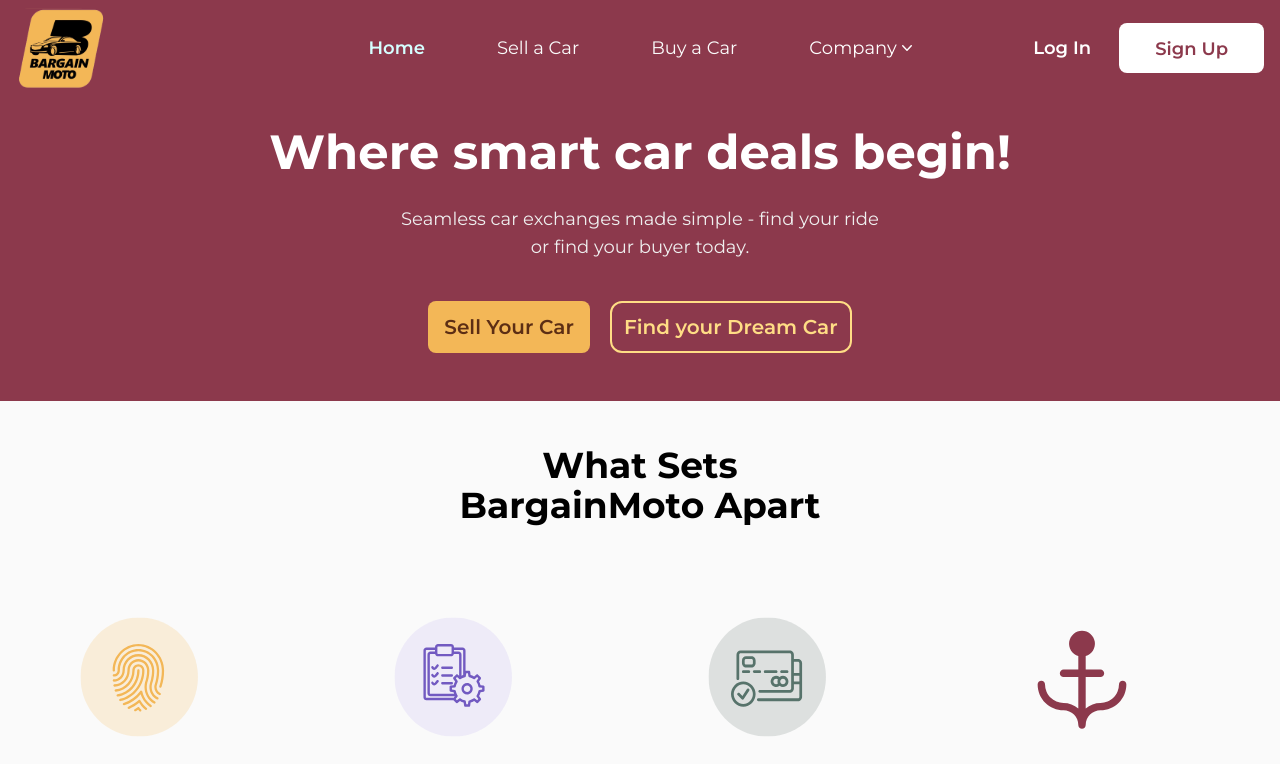
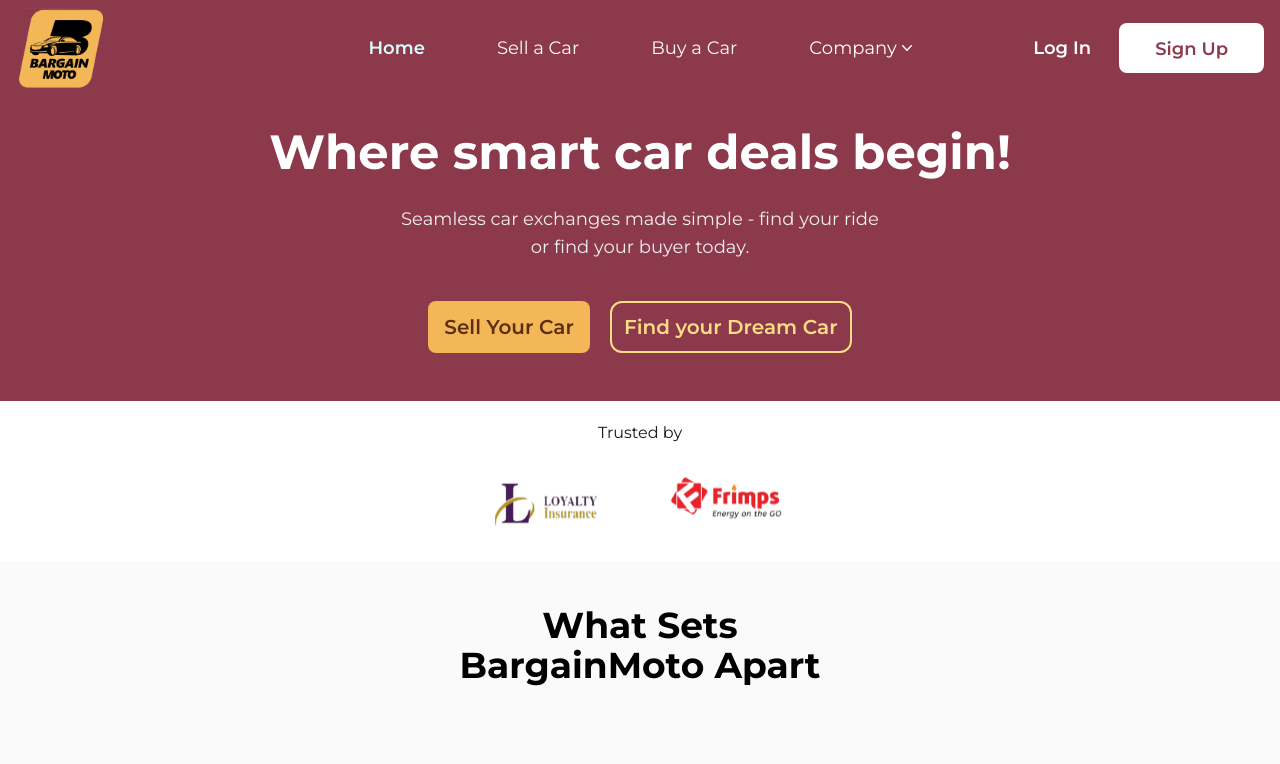
Before and after one commit to Touchstack/BargainMoto-New, a React (Vite) app: page / in a window 1280 px wide. Shown: the top 764 px of the page. Built offline with nearby package versions, Linux system fonts and the light colour scheme.

Commit message:
Home Trusted By
Home Trusted By

```diff
--- /dev/null
+++ b/src/components/Hero/HomeTrustedBy.jsx
@@ -0,0 +1,28 @@
+import React from "react";
+import Loyalty from "../../assets/images/Loyalty.svg";
+import Frimps from "../../assets/images/Frimps.svg";
+
+const HomeTrustedBy = () => {
+  return (
+    <div>
+      <div className="font-Regular flex justify-center items-center text-[#191919] mt-5">
+        Trusted by
+      </div>
+      <div className="font-Regular flex justify-center items-center lg:flex-row md:flex-row sm:flex-col m-5">
+        <img
+          src={Loyalty}
+          alt="Loyalty.svg"
+          style={{ height: "76px", width: "150px" }}
+          className="pr-12"
+        />
+        <img
+          src={Frimps}
+          alt="Frimps.svg"
+          style={{ height: "76px", width: "140px" }}
+          className="pl-6"
+        />
+      </div>
+    </div>
+  );
+};
+export default HomeTrustedBy;
--- a/src/page/HomePage/HomePage.jsx
+++ b/src/page/HomePage/HomePage.jsx
@@ -3,6 +3,7 @@
 import PrimaryButton from "../../components/Buttons/PrimaryButton";
 import OutlinedButton from "../../components/Buttons/OutlinedButton";
 import HomeFavoriteBrands from "../../components/Hero/HomeFavoriteBrands";
+import HomeTrustedBy from "../../components/Hero/HomeTrustedBy";
 import WhatSetBargainMotoApart from "../../components/Hero/WhatSetBargainMotoApart";
 import HeroCallToAction from "../../components/Hero/HeroCallToAction";
 import Footer from "../../components/Footer/Footer";
@@ -22,6 +23,7 @@
           className={"lg:ml-5 md:ml-5 sm:ml-0 ml-4"}
         />
       </div>
+      <HomeTrustedBy />
       <WhatSetBargainMotoApart />
       <HomeFavoriteBrands />
       <HeroCallToAction />
```
Also changed, not shown: src/assets/images/Frimps.svg (added), src/assets/images/Loyalty.svg (added).
